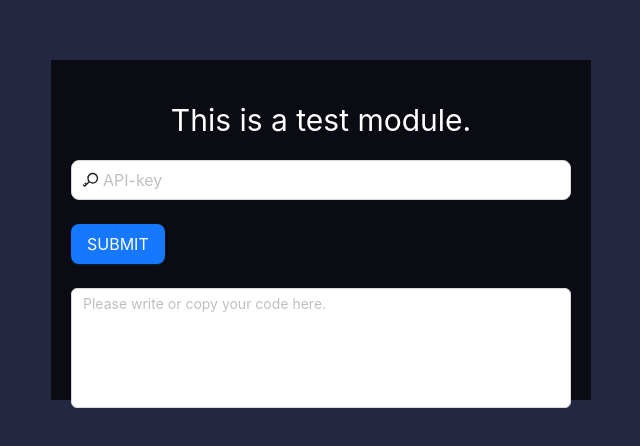
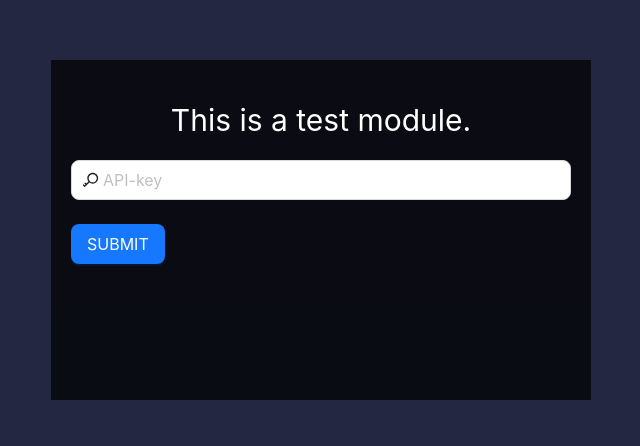
Before and after one commit to zqh0421/codegpt, a React (Create React App) app: page /login in a window 1280 px wide. Shown: the part 170-616 px from the top of the page, without its empty margins (319-959 px from the left). Built offline with nearby package versions, Linux system fonts and the light colour scheme.

Commit message:
Fix a problem

```diff
--- a/src/pages/login/Login.tsx
+++ b/src/pages/login/Login.tsx
@@ -43,16 +43,6 @@ const Login: React.FC = () => {
               SUBMIT
             </Button>
           </Form.Item>
-          <Form.Item>
-            <TextArea
-                rows={4}
-                placeholder="Please write or copy your code here."
-                style={{
-                  height: 120,
-                  resize: 'none'
-                }}
-              />
-          </Form.Item>
         </Form>
       </div>
     </div>
```
